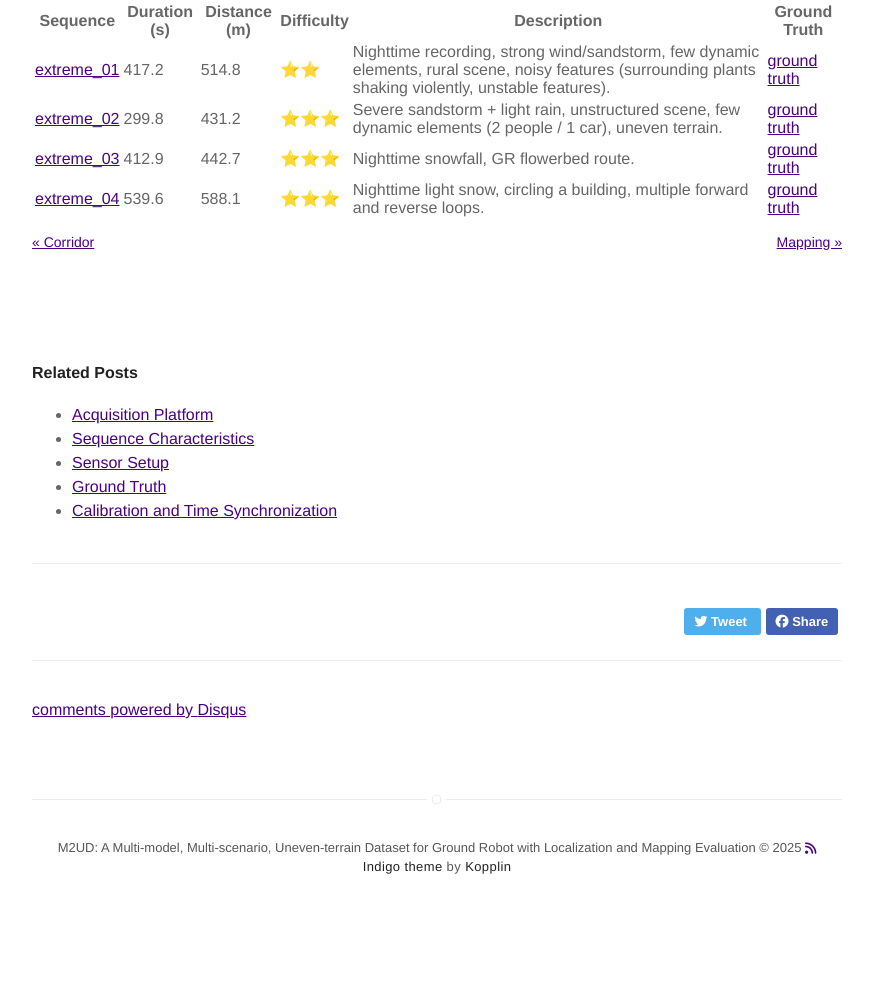
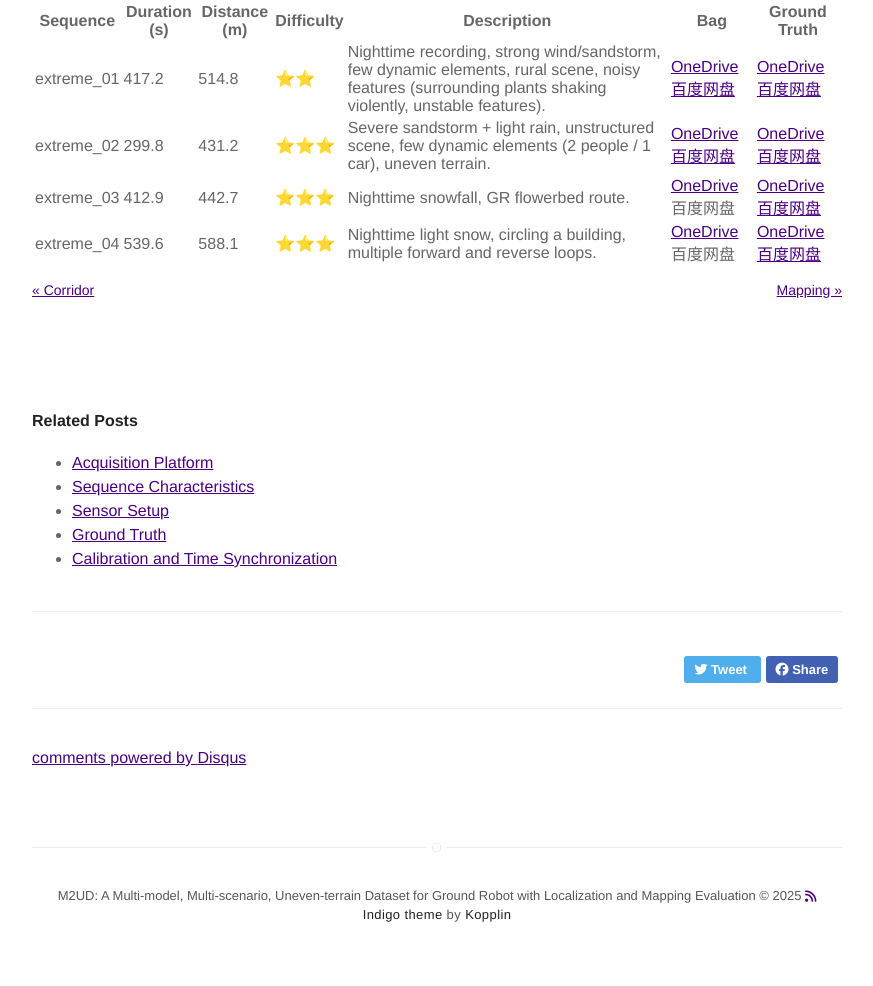
Before and after one commit to Yaepiii/M2UD, a Jekyll site: the page built from _posts/Dataset/2025-03-02-extreme.markdown, in a window 1280 px wide. Shown: the part 764-1750 px from the top of the page, without its empty margins (203-1076 px from the left). Built offline with Jekyll 4.4.1, drawn with Linux system fonts in a browser that asks for light colours; nearby versions of some CDN libraries; comment, search, counter and statistics services are not loaded; before the commit the page ends 1702 px from its top, so only the background shows below that.

Commit message:
Update 2025-03-02-extreme.markdown

```diff
--- a/_posts/Dataset/2025-03-02-extreme.markdown
+++ b/_posts/Dataset/2025-03-02-extreme.markdown
@@ -20,9 +20,9 @@ The sequences include severe sandstorm and snowfall conditions (rarely found in
 
 ![figure](../../assets/image/extreme.png)
 
-| Sequence      | Duration (s) | Distance (m) | Difficulty | Description | Ground Truth |
-|--------------|-------------|-------------|------------|-------------|-------------|
-| [extreme_01](https://1drv.ms/u/c/c1806c2e19f2193f/EcHZeXlgHo5BvYoEAULGDKYB5UVsG1QreLn4MgVN0taz3w?e=38Xun9)   | 417.2       | 514.8       | ⭐⭐        | Nighttime recording, strong wind/sandstorm, few dynamic elements, rural scene, noisy features (surrounding plants shaking violently, unstable features). | [ground truth](https://1drv.ms/t/c/c1806c2e19f2193f/EUsbGJ8pNCpBo0FsIJQJnfgBkwYdFEGwQFrN2bxwhKaS0w?e=1NJ02S) |
-| [extreme_02](https://1drv.ms/u/c/c1806c2e19f2193f/EdoTdz_b2TpEsLNftnltPH8B1LOzAyEjyiCYaqWgydeBFw?e=MUTJKl)   | 299.8       | 431.2       | ⭐⭐⭐       | Severe sandstorm + light rain, unstructured scene, few dynamic elements (2 people / 1 car), uneven terrain. | [ground truth](https://1drv.ms/t/c/c1806c2e19f2193f/ESZJP3IoVP5LtYFoYYMW5x0Bbt0SoOe9qUyrJe6o8GIDbA?e=qlL5B3) |
-| [extreme_03](https://1drv.ms/u/c/c1806c2e19f2193f/EdlzeHCSKoBGghu4lNLYugoB0wSIOlkyDBzHVmwbZ7vCFQ?e=ykdIQj)   | 412.9       | 442.7       | ⭐⭐⭐       | Nighttime snowfall, GR flowerbed route. | [ground truth](https://1drv.ms/t/c/c1806c2e19f2193f/EaYVIQRd8eFNohRz-YijbEUBgAtGgPWPfx7pygSoVeCU-w?e=qNmjla) |
-| [extreme_04](https://1drv.ms/u/c/c1806c2e19f2193f/EV3t9I9fDitHtcjsg-rFPeABiHOXCkxGKRrkuev-ajmcuA?e=3b1n1V)   | 539.6       | 588.1       | ⭐⭐⭐       | Nighttime light snow, circling a building, multiple forward and reverse loops. | [ground truth](https://1drv.ms/t/c/c1806c2e19f2193f/EaNMqWeYd-VCoiR6MaA_gpkBmPfeekE6ftCIt0sK6e9VuQ?e=PM816t) |
+| Sequence      | Duration (s) | Distance (m) | Difficulty | Description | Bag | Ground Truth |
+|--------------|-------------|-------------|------------|-------------|-------------|-------------|
+|  extreme_01  | 417.2       | 514.8       | ⭐⭐        | Nighttime recording, strong wind/sandstorm, few dynamic elements, rural scene, noisy features (surrounding plants shaking violently, unstable features). | [OneDrive](https://1drv.ms/u/c/c1806c2e19f2193f/EcHZeXlgHo5BvYoEAULGDKYB5UVsG1QreLn4MgVN0taz3w?e=38Xun9) [百度网盘](https://pan.baidu.com/s/1Ek2-U60IfW3jL0HLFlf-RQ?pwd=16ub) | [OneDrive](https://1drv.ms/t/c/c1806c2e19f2193f/EUsbGJ8pNCpBo0FsIJQJnfgBkwYdFEGwQFrN2bxwhKaS0w?e=1NJ02S) [百度网盘](https://pan.baidu.com/s/1AddJSaPE2sWBIc8peaO8qA?pwd=bcgt) |
+|  extreme_02  | 299.8       | 431.2       | ⭐⭐⭐       | Severe sandstorm + light rain, unstructured scene, few dynamic elements (2 people / 1 car), uneven terrain. | [OneDrive](https://1drv.ms/u/c/c1806c2e19f2193f/EdoTdz_b2TpEsLNftnltPH8B1LOzAyEjyiCYaqWgydeBFw?e=MUTJKl) [百度网盘](https://pan.baidu.com/s/1tk7eO_NfHouOZTMVIl8gfg?pwd=y3yt) | [OneDrive](https://1drv.ms/t/c/c1806c2e19f2193f/ESZJP3IoVP5LtYFoYYMW5x0Bbt0SoOe9qUyrJe6o8GIDbA?e=qlL5B3) [百度网盘](https://pan.baidu.com/s/1f1Fk4VBAtpXMaIjqoTLFuA?pwd=f8h4) |
+|  extreme_03  | 412.9       | 442.7       | ⭐⭐⭐       | Nighttime snowfall, GR flowerbed route. | [OneDrive](https://1drv.ms/u/c/c1806c2e19f2193f/EdlzeHCSKoBGghu4lNLYugoB0wSIOlkyDBzHVmwbZ7vCFQ?e=ykdIQj) 百度网盘 | [OneDrive](https://1drv.ms/t/c/c1806c2e19f2193f/EaYVIQRd8eFNohRz-YijbEUBgAtGgPWPfx7pygSoVeCU-w?e=qNmjla) [百度网盘](https://pan.baidu.com/s/1PKmsJxydFrw5ENvR65Z4Eg?pwd=wk1e) |
+|  extreme_04  | 539.6       | 588.1       | ⭐⭐⭐       | Nighttime light snow, circling a building, multiple forward and reverse loops. | [OneDrive](https://1drv.ms/u/c/c1806c2e19f2193f/EV3t9I9fDitHtcjsg-rFPeABiHOXCkxGKRrkuev-ajmcuA?e=3b1n1V) 百度网盘 | [OneDrive](https://1drv.ms/t/c/c1806c2e19f2193f/EaNMqWeYd-VCoiR6MaA_gpkBmPfeekE6ftCIt0sK6e9VuQ?e=PM816t) [百度网盘](https://pan.baidu.com/s/1DOMoacrH7sOqn9gqH90NLw?pwd=h3bx) |
```
